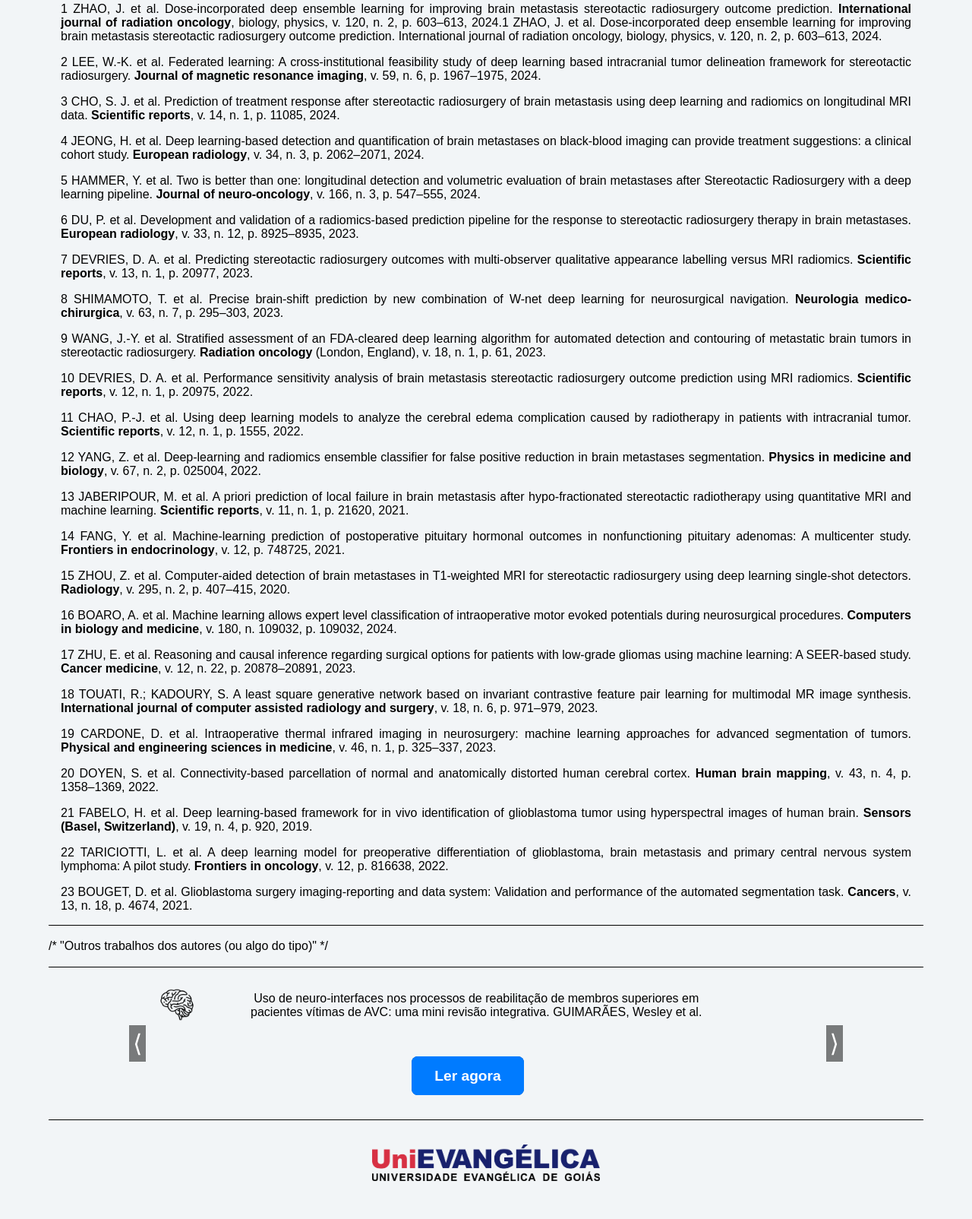
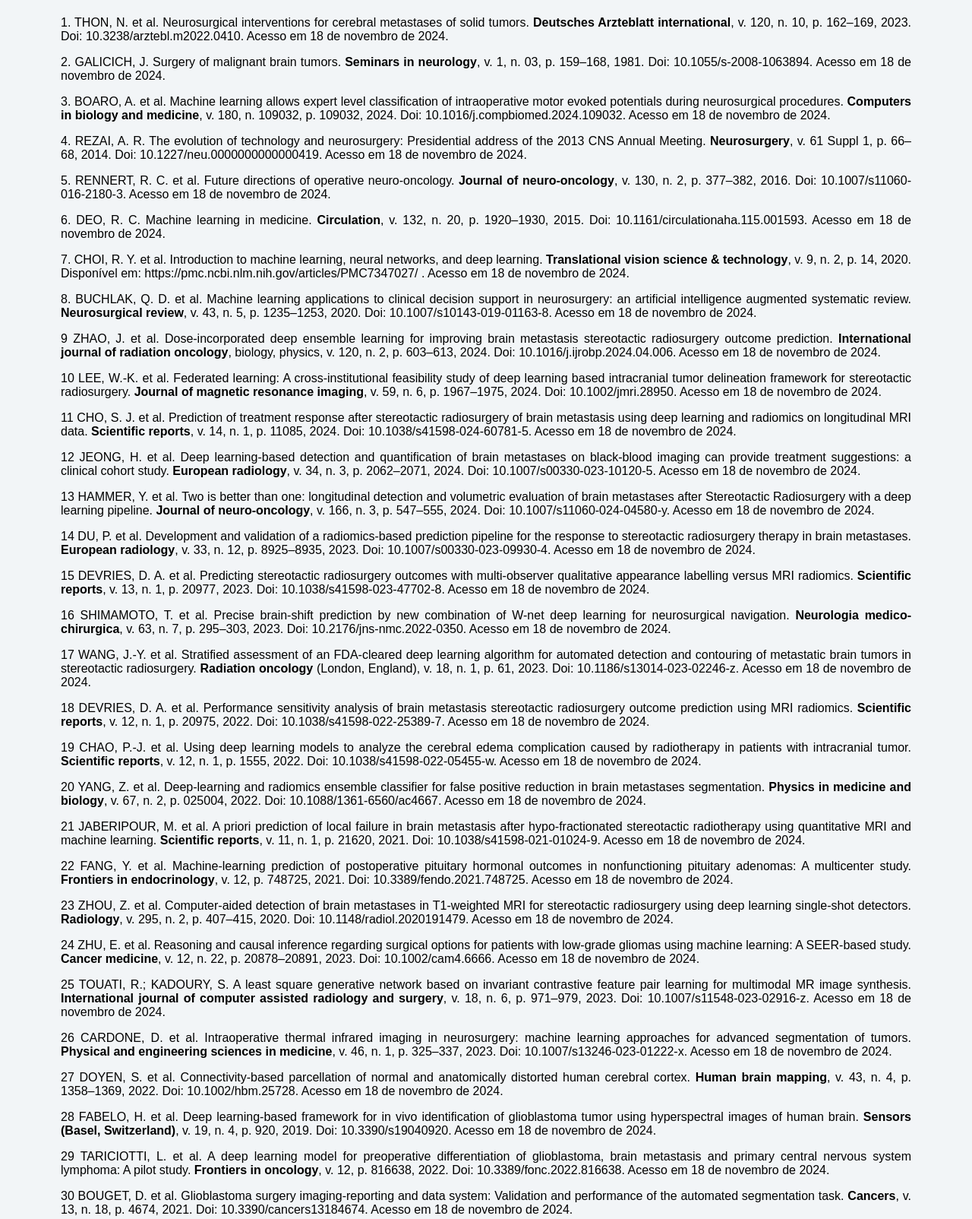
Before and after one commit to WesleyGuimaraes/Referencias_IC01, a plain HTML site: page index.html in a window 1280 px wide. Shown: the part 302-1906 px from the top of the page at 76% size. Drawn offline with Linux system fonts and the light colour scheme.

Commit message:
Update index.html - alteração trabalhos e referêncais

```diff
--- a/index.html
+++ b/index.html
@@ -3,7 +3,7 @@
 <head>
     <meta charset="UTF-8">
     <meta name="viewport" content="width=device-width, initial-scale=1.0">
-    <link rel="shortcut icon" type="imagex/png" href="cerebro (2).png">
+    <link rel="shortcut icon" type="imagex/png" href="imagens/cerebro (2).png">
     <link rel="stylesheet" href="style.css">
     <title>Referências IC-01</title>
 </head>
@@ -17,13 +17,13 @@
             para previsão de desfechos e planejamento cirúrgico – Uma revisão integrativa.</b>
         </h2>
         <h3>
-            <a href="https://orcid.org/0009-0002-7457-4448" class="OrTxt">Wesley Lima Guimarães¹ <img src="orcid.svg" class="OrIcon" alt="OrcidIcon"> ,</a>
-                <a href="https://orcid.org/0009-0005-2918-934X" class="OrTxt">Ana Paula Beirigo Barbosa¹ <img src="orcid.svg" class="OrIcon" alt="OrcidIcon"> ,</a>
-                <a href="https://orcid.org/0009-0001-5303-8251" class="OrTxt">Gerley Adriano Miranda Cruz¹ <img src="orcid.svg" class="OrIcon" alt="OrcidIcon"> ,</a>
-                <a href="#" class="OrTxt">Marcus Kalyel Ferreira  Godoi¹ <img src="orcid.svg" class="OrIcon" alt="OrcidIcon"> ,</a>
-                <a href="https://orcid.org/0009-0008-6889-7498" class="OrTxt">Maria Carolina Mota Mendes¹ <img src="orcid.svg" class="OrIcon" alt="OrcidIcon"> ,</a>
-                <a href="#" class="OrTxt">Salvador Rassi Filho¹ <img src="orcid.svg" class="OrIcon" alt="OrcidIcon"> ,</a>
-                <a href="https://orcid.org/0000-0001-7091-4850" class="OrTxt">Jalsi Tacon Arruda² <img src="orcid.svg" class="OrIcon" alt="OrcidIcon"></a>
+            <a href="https://orcid.org/0009-0002-7457-4448" class="OrTxt">Wesley Lima Guimarães¹ <img src="imagens/orcid.svg" class="OrIcon" alt="OrcidIcon"> ,</a>
+                <a href="https://orcid.org/0009-0005-2918-934X" class="OrTxt">Ana Paula Beirigo Barbosa¹ <img src="imagens/orcid.svg" class="OrIcon" alt="OrcidIcon"> ,</a>
+                <a href="https://orcid.org/0009-0001-5303-8251" class="OrTxt">Gerley Adriano Miranda Cruz¹ <img src="imagens/orcid.svg" class="OrIcon" alt="OrcidIcon"> ,</a>
+                <a href="https://orcid.org/0009-0003-2466-3052" class="OrTxt">Marcus Kalyel Ferreira  Godoi¹ <img src="imagens/orcid.svg" class="OrIcon" alt="OrcidIcon"> ,</a>
+                <a href="https://orcid.org/0009-0008-6889-7498" class="OrTxt">Maria Carolina Mota Mendes¹ <img src="imagens/orcid.svg" class="OrIcon" alt="OrcidIcon"> ,</a>
+                <a href="https://orcid.org/0009-0001-2444-754X" class="OrTxt">Salvador Rassi Filho¹ <img src="imagens/orcid.svg" class="OrIcon" alt="OrcidIcon"> ,</a>
+                <a href="https://orcid.org/0000-0001-7091-4850" class="OrTxt">Jalsi Tacon Arruda² <img src="imagens/orcid.svg" class="OrIcon" alt="OrcidIcon"></a>
                 <br/>    1. Discente do curso de medicina da Universidade Evangélica de Goiás - UniEVANGÉLICA.
                 <br/>    2. Docente do curso de medicina da Universidade Evangélica de Goiás - UniEVANGÉLICA.
         </h3>
@@ -38,140 +38,203 @@
         </h4>
 
         <p>
-            1 ZHAO, J. et al. Dose-incorporated deep ensemble learning for improving brain metastasis stereotactic radiosurgery
-            outcome prediction. <b>International journal of radiation oncology</b>, biology, physics, v. 120, n. 2, p. 603–613, 2024.1 ZHAO,
-            J. et al. Dose-incorporated deep ensemble learning for improving brain metastasis stereotactic radiosurgery outcome
-            prediction. International journal of radiation oncology, biology, physics, v. 120, n. 2, p. 603–613, 2024.
+            1. THON, N. et al. Neurosurgical interventions for cerebral metastases of solid tumors.
+            <b>Deutsches Arzteblatt international</b>, v. 120, n. 10, p. 162–169, 2023. Doi:
+            <a href="https://doi.org/10.3238/arztebl.m2022.0410">10.3238/arztebl.m2022.0410</a>.
+            Acesso em 18 de novembro de 2024.
         </p>
 
         <p>
-            2 LEE, W.-K. et al. Federated learning: A cross-institutional feasibility study of deep learning based intracranial
-            tumor delineation framework for stereotactic radiosurgery. <b>Journal of magnetic resonance imaging</b>, v. 59, n. 6, p.
-            1967–1975, 2024.
+            2. GALICICH, J. Surgery of malignant brain tumors. <b>Seminars in neurology</b>, v. 1, n. 03, p.
+            159–168, 1981. Doi: <a href="https://doi.org/10.1055/s-2008-1063894">10.1055/s-2008-1063894</a>.
+            Acesso em 18 de novembro de 2024.
         </p>
 
         <p>
-            3 CHO, S. J. et al. Prediction of treatment response after stereotactic radiosurgery of brain metastasis using deep
-            learning and radiomics on longitudinal MRI data. <b>Scientific reports</b>, v. 14, n. 1, p. 11085, 2024.
+            3. BOARO, A. et al. Machine learning allows expert level classification of intraoperative motor evoked
+            potentials during neurosurgical procedures. <b>Computers in biology and medicine</b>, v. 180, n. 109032,
+            p. 109032, 2024. Doi: <a href="https://doi.org/10.1016/j.compbiomed.2024.109032">10.1016/j.compbiomed.2024.109032</a>.
+            Acesso em 18 de novembro de 2024.
         </p>
 
         <p>
-            4 JEONG, H. et al. Deep learning-based detection and quantification of brain metastases on black-blood imaging
-            can provide treatment suggestions: a clinical cohort study. <b>European radiology</b>, v. 34, n. 3, p. 2062–2071, 2024.
+            4. REZAI, A. R. The evolution of technology and neurosurgery: Presidential address of the 2013 CNS
+            Annual Meeting. <b>Neurosurgery</b>, v. 61 Suppl 1, p. 66–68, 2014. Doi:
+            <a href="https://doi.org/10.1227/NEU.0000000000000419">10.1227/neu.0000000000000419</a>. Acesso em 18 de novembro de 2024.
         </p>
 
         <p>
-            5 HAMMER, Y. et al. Two is better than one: longitudinal detection and volumetric evaluation of brain metastases
-            after Stereotactic Radiosurgery with a deep learning pipeline. <b>Journal of neuro-oncology</b>, v. 166, n. 3, p. 547–555, 2024.
+            5. RENNERT, R. C. et al. Future directions of operative neuro-oncology. <b>Journal of neuro-oncology</b>, v. 130,
+            n. 2, p. 377–382, 2016. Doi: <a href="https://doi.org/10.1007/s11060-016-2180-3">10.1007/s11060-016-2180-3</a>.
+            Acesso em 18 de novembro de 2024.
         </p>
 
         <p>
-            6 DU, P. et al. Development and validation of a radiomics-based prediction pipeline for the response to stereotactic
-            radiosurgery therapy in brain metastases. <b>European radiology</b>, v. 33, n. 12, p. 8925–8935, 2023.
+            6. DEO, R. C. Machine learning in medicine. <b>Circulation</b>, v. 132, n. 20, p. 1920–1930, 2015. Doi:
+            <a href="https://doi.org/10.1161/circulationaha.115.001593">10.1161/circulationaha.115.001593</a>. Acesso em 18 de novembro de 2024.
         </p>
 
         <p>
-            7 DEVRIES, D. A. et al. Predicting stereotactic radiosurgery outcomes with multi-observer qualitative appearance
-            labelling versus MRI radiomics. <b>Scientific reports</b>, v. 13, n. 1, p. 20977, 2023.
+            7. CHOI, R. Y. et al. Introduction to machine learning, neural networks, and deep learning.
+            <b>Translational vision science & technology</b>, v. 9, n. 2, p. 14, 2020.
+            Disponível em: <a href="https://pmc.ncbi.nlm.nih.gov/articles/PMC7347027/">https://pmc.ncbi.nlm.nih.gov/articles/PMC7347027/
+            </a>. Acesso em 18 de novembro de 2024.
         </p>
 
         <p>
-            8 SHIMAMOTO, T. et al. Precise brain-shift prediction by new combination of W-net deep learning for neurosurgical
-            navigation. <b>Neurologia medico-chirurgica</b>, v. 63, n. 7, p. 295–303, 2023.
+            8. BUCHLAK, Q. D. et al. Machine learning applications to clinical decision support in
+            neurosurgery: an artificial intelligence augmented systematic review. <b>Neurosurgical review</b>,
+            v. 43, n. 5, p. 1235–1253, 2020. Doi: <a href="https://doi.org/10.1007/s10143-019-01163-8">10.1007/s10143-019-01163-8</a>. Acesso em 18 de novembro de 2024.
         </p>
 
         <p>
-            9 WANG, J.-Y. et al. Stratified assessment of an FDA-cleared deep learning algorithm for automated detection and
-            contouring of metastatic brain tumors in stereotactic radiosurgery. <b>Radiation oncology</b> (London, England), v. 18,
-            n. 1, p. 61, 2023.
+            9 ZHAO, J. et al. Dose-incorporated deep ensemble learning for improving brain metastasis stereotactic radiosurgery
+            outcome prediction. <b>International journal of radiation oncology</b>, biology, physics, v. 120, n. 2, p. 603–613, 2024.
+            Doi: <a href="https://doi.org/10.1016/j.ijrobp.2024.04.006">10.1016/j.ijrobp.2024.04.006</a>. Acesso em 18 de novembro de 2024.
         </p>
 
         <p>
-            10 DEVRIES, D. A. et al. Performance sensitivity analysis of brain metastasis stereotactic radiosurgery outcome
-            prediction using MRI radiomics. <b>Scientific reports</b>, v. 12, n. 1, p. 20975, 2022.
+            10 LEE, W.-K. et al. Federated learning: A cross-institutional feasibility study of deep learning based intracranial
+            tumor delineation framework for stereotactic radiosurgery. <b>Journal of magnetic resonance imaging</b>, v. 59, n. 6, p.
+            1967–1975, 2024. Doi:  <a href="https://doi.org/10.1002/jmri.28950">10.1002/jmri.28950</a>. Acesso em 18 de novembro de 2024.
         </p>
 
         <p>
-            11 CHAO, P.-J. et al. Using deep learning models to analyze the cerebral edema complication caused by radiotherapy
-            in patients with intracranial tumor. <b>Scientific reports</b>, v. 12, n. 1, p. 1555, 2022.
+            11 CHO, S. J. et al. Prediction of treatment response after stereotactic radiosurgery of brain metastasis using deep
+            learning and radiomics on longitudinal MRI data. <b>Scientific reports</b>, v. 14, n. 1, p. 11085, 2024.
+            Doi: <a href="https://doi.org/10.1038/s41598-024-60781-5">10.1038/s41598-024-60781-5</a>. Acesso em 18 de novembro de 2024.
         </p>
 
         <p>
-            12 YANG, Z. et al. Deep-learning and radiomics ensemble classifier for false positive reduction in brain
-            metastases segmentation. <b>Physics in medicine and biology</b>, v. 67, n. 2, p. 025004, 2022.
+            12 JEONG, H. et al. Deep learning-based detection and quantification of brain metastases on black-blood imaging
+            can provide treatment suggestions: a clinical cohort study. <b>European radiology</b>, v. 34, n. 3, p. 2062–2071, 2024.
+            Doi: <a href="https://doi.org/10.1007/s00330-023-10120-5">10.1007/s00330-023-10120-5</a>. Acesso em 18 de novembro de 2024.
         </p>
 
         <p>
-            13 JABERIPOUR, M. et al. A priori prediction of local failure in brain metastasis after hypo-fractionated
-            stereotactic radiotherapy using quantitative MRI and machine learning. <b>Scientific reports</b>, v. 11, n. 1, p.
-            21620, 2021.
+            13 HAMMER, Y. et al. Two is better than one: longitudinal detection and volumetric evaluation of brain metastases
+            after Stereotactic Radiosurgery with a deep learning pipeline. <b>Journal of neuro-oncology</b>, v. 166, n. 3, p. 547–555, 2024.
+            Doi: <a href="https://doi.org/10.1007/s11060-024-04580-y">10.1007/s11060-024-04580-y</a>. Acesso em 18 de novembro de 2024.
         </p>
 
         <p>
-            14 FANG, Y. et al. Machine-learning prediction of postoperative pituitary hormonal outcomes in nonfunctioning
+            14 DU, P. et al. Development and validation of a radiomics-based prediction pipeline for the response to stereotactic
+            radiosurgery therapy in brain metastases. <b>European radiology</b>, v. 33, n. 12, p. 8925–8935, 2023.
+            Doi: <a href="https://doi.org/10.1007/s00330-023-09930-4">10.1007/s00330-023-09930-4</a>. Acesso em 18 de novembro de 2024.
+        </p>
+
+        <p>
+            15 DEVRIES, D. A. et al. Predicting stereotactic radiosurgery outcomes with multi-observer qualitative appearance
+            labelling versus MRI radiomics. <b>Scientific reports</b>, v. 13, n. 1, p. 20977, 2023.
+            Doi: <a href="https://doi.org/10.1038/s41598-023-47702-8">10.1038/s41598-023-47702-8</a>. Acesso em 18 de novembro de 2024.
+        </p>
+
+        <p>
+            16 SHIMAMOTO, T. et al. Precise brain-shift prediction by new combination of W-net deep learning for neurosurgical
+            navigation. <b>Neurologia medico-chirurgica</b>, v. 63, n. 7, p. 295–303, 2023.
+            Doi: <a href="https://doi.org/10.2176/jns-nmc.2022-0350">10.2176/jns-nmc.2022-0350</a>. Acesso em 18 de novembro de 2024.
+        </p>
+
+        <p>
+            17 WANG, J.-Y. et al. Stratified assessment of an FDA-cleared deep learning algorithm for automated detection and
+            contouring of metastatic brain tumors in stereotactic radiosurgery. <b>Radiation oncology</b> (London, England), v. 18,
+            n. 1, p. 61, 2023.
+            Doi: <a href="https://doi.org/10.1186/s13014-023-02246-z">10.1186/s13014-023-02246-z</a>. Acesso em 18 de novembro de 2024.
+        </p>
+
+        <p>
+            18 DEVRIES, D. A. et al. Performance sensitivity analysis of brain metastasis stereotactic radiosurgery outcome
+            prediction using MRI radiomics. <b>Scientific reports</b>, v. 12, n. 1, p. 20975, 2022.
+            Doi: <a href="https://doi.org/10.1038/s41598-022-25389-7">10.1038/s41598-022-25389-7</a>. Acesso em 18 de novembro de 2024.
+        </p>
+
+        <p>
+            19 CHAO, P.-J. et al. Using deep learning models to analyze the cerebral edema complication caused by radiotherapy
+            in patients with intracranial tumor. <b>Scientific reports</b>, v. 12, n. 1, p. 1555, 2022.
+            Doi: <a href="https://doi.org/10.1038/s41598-022-05455-w">10.1038/s41598-022-05455-w</a>. Acesso em 18 de novembro de 2024.
+        </p>
+
+        <p>
+            20 YANG, Z. et al. Deep-learning and radiomics ensemble classifier for false positive reduction in brain
+            metastases segmentation. <b>Physics in medicine and biology</b>, v. 67, n. 2, p. 025004, 2022.
+            Doi: <a href="https://doi.org/10.1088/1361-6560/ac4667">10.1088/1361-6560/ac4667</a>. Acesso em 18 de novembro de 2024.
+        </p>
+
+        <p>
+            21 JABERIPOUR, M. et al. A priori prediction of local failure in brain metastasis after hypo-fractionated
+            stereotactic radiotherapy using quantitative MRI and machine learning. <b>Scientific reports</b>, v. 11, n. 1, p.
+            21620, 2021.
+            Doi: <a href="https://doi.org/10.1038/s41598-021-01024-9">10.1038/s41598-021-01024-9</a>. Acesso em 18 de novembro de 2024.
+        </p>
+
+        <p>
+            22 FANG, Y. et al. Machine-learning prediction of postoperative pituitary hormonal outcomes in nonfunctioning
             pituitary adenomas: A multicenter study. <b>Frontiers in endocrinology</b>, v. 12, p. 748725, 2021.
+            Doi: <a href="https://doi.org/10.3389/fendo.2021.748725">10.3389/fendo.2021.748725</a>. Acesso em 18 de novembro de 2024.
         </p>
 
         <P>
-            15 ZHOU, Z. et al. Computer-aided detection of brain metastases in T1-weighted MRI for stereotactic
+            23 ZHOU, Z. et al. Computer-aided detection of brain metastases in T1-weighted MRI for stereotactic
             radiosurgery using deep learning single-shot detectors. <b>Radiology</b>, v. 295, n. 2, p. 407–415, 2020.
+            Doi: <a href="https://doi.org/10.1148/radiol.2020191479">10.1148/radiol.2020191479</a>. Acesso em 18 de novembro de 2024.
         </P>
 
         <p>
-            16 BOARO, A. et al. Machine learning allows expert level classification of intraoperative motor evoked
-            potentials during neurosurgical procedures. <b>Computers in biology and medicine</b>, v. 180, n. 109032, p.
-            109032, 2024.
+            24 ZHU, E. et al. Reasoning and causal inference regarding surgical options for patients with low-grade
+            gliomas using machine learning: A SEER-based study. <b>Cancer medicine</b>, v. 12, n. 22, p. 20878–20891, 2023.
+            Doi: <a href="https://doi.org/10.1002/cam4.6666">10.1002/cam4.6666</a>. Acesso em 18 de novembro de 2024.
         </p>
 
         <p>
-            17 ZHU, E. et al. Reasoning and causal inference regarding surgical options for patients with low-grade
-            gliomas using machine learning: A SEER-based study. <b>Cancer medicine</b>, v. 12, n. 22, p. 20878–20891, 2023.
+            25 TOUATI, R.; KADOURY, S. A least square generative network based on invariant contrastive feature pair
+            learning for multimodal MR image synthesis. <b>International journal of computer assisted radiology and
+            surgery</b>, v. 18, n. 6, p. 971–979, 2023.
+            Doi: <a href="https://doi.org/10.1007/s11548-023-02916-z">10.1007/s11548-023-02916-z</a>. Acesso em 18 de novembro de 2024.
         </p>
 
         <p>
-            18 TOUATI, R.; KADOURY, S. A least square generative network based on invariant contrastive feature pair
-            learning for multimodal MR image synthesis. <b>International journal of computer assisted radiology and
-                surgery</b>, v. 18, n. 6, p. 971–979, 2023.
+            26 CARDONE, D. et al. Intraoperative thermal infrared imaging in neurosurgery: machine learning
+            approaches for advanced segmentation of tumors. <b>Physical and engineering sciences in medicine</b>, v.
+            46, n. 1, p. 325–337, 2023.
+            Doi: <a href="https://doi.org/10.1007/s13246-023-01222-x">10.1007/s13246-023-01222-x</a>. Acesso em 18 de novembro de 2024.
         </p>
 
         <p>
-            19 CARDONE, D. et al. Intraoperative thermal infrared imaging in neurosurgery: machine learning
-            approaches for advanced segmentation of tumors. <b>Physical and engineering sciences in medicine</b>, v.
-            46, n. 1, p. 325–337, 2023.
+            27 DOYEN, S. et al. Connectivity-based parcellation of normal and anatomically distorted human cerebral
+            cortex. <b>Human brain mapping</b>, v. 43, n. 4, p. 1358–1369, 2022.
+            Doi: <a href="https://doi.org/10.1002/hbm.25728">10.1002/hbm.25728</a>. Acesso em 18 de novembro de 2024.
         </p>
 
         <p>
-            20 DOYEN, S. et al. Connectivity-based parcellation of normal and anatomically distorted human cerebral
-            cortex. <b>Human brain mapping</b>, v. 43, n. 4, p. 1358–1369, 2022.
+            28 FABELO, H. et al. Deep learning-based framework for in vivo identification of glioblastoma tumor using
+            hyperspectral images of human brain. <b>Sensors (Basel, Switzerland)</b>, v. 19, n. 4, p. 920, 2019.
+            Doi: <a href="https://doi.org/10.3390/s19040920">10.3390/s19040920</a>. Acesso em 18 de novembro de 2024.
         </p>
 
         <p>
-            21 FABELO, H. et al. Deep learning-based framework for in vivo identification of glioblastoma tumor using
-            hyperspectral images of human brain. <b>Sensors (Basel, Switzerland)</b>, v. 19, n. 4, p. 920, 2019.
+            29 TARICIOTTI, L. et al. A deep learning model for preoperative differentiation of glioblastoma, brain
+            metastasis and primary central nervous system lymphoma: A pilot study. <b>Frontiers in oncology</b>, v. 12, p.
+            816638, 2022.
+            Doi: <a href="https://doi.org/10.3389/fonc.2022.816638">10.3389/fonc.2022.816638</a>. Acesso em 18 de novembro de 2024.
         </p>
 
         <p>
-            22 TARICIOTTI, L. et al. A deep learning model for preoperative differentiation of glioblastoma, brain
-            metastasis and primary central nervous system lymphoma: A pilot study. <b>Frontiers in oncology</b>, v. 12, p.
-            816638, 2022.
-        </p>
-
-        <p>
-            23 BOUGET, D. et al. Glioblastoma surgery imaging-reporting and data system: Validation and performance
+            30 BOUGET, D. et al. Glioblastoma surgery imaging-reporting and data system: Validation and performance
             of the automated segmentation task. <b>Cancers</b>, v. 13, n. 18, p. 4674, 2021.
+            Doi: <a href="https://doi.org/10.3390/cancers13184674">10.3390/cancers13184674</a>. Acesso em 18 de novembro de 2024.
         </p>
     </main>
 
     <hr />
     <br />
-    /* "Outros trabalhos dos autores (ou algo do tipo)" */
+    &nbsp; &nbsp; Outros trabalhos dos autores:
     <br /><br />
-    <hr />
+
 
     <div class="carousel-container">
         <div class="carousel">
             <div class="carousel-item">
-                <img src="cerebro (1).png" alt="icone cerebro" class="icone_trabalho">
+                <img src="imagens/cerebro (1).png" alt="icone cerebro" class="icone_trabalho">
                 <div class="bloquinho">
                     Uso de neuro-interfaces nos processos de reabilitação
                     de membros superiores em pacientes vítimas de AVC: uma mini revisão integrativa.
@@ -187,11 +250,11 @@
                 </div>
             </div>
             <div class="carousel-item">
-                <img src="cerebro (1).png" alt="icone cerebro" class="icone_trabalho">
+                <img src="coracao.png" alt="icone coração" class="icone_trabalho">
                 <div class="bloquinho">
-                    Uso de neuro-interfaces nos processos de reabilitação
-                    de membros superiores em pacientes vítimas de AVC: uma mini revisão integrativa.
-                    GUIMARÃES, Wesley et al.
+                    Impacto da pandemia de SARS-COV-2 em cirurgias de
+                    revascularização e correlações hospitalares em Goiás.
+                    BARBOSA, Ana Paula B. et al.
                 </div>
 
                 <!-- <div class="resumo">
@@ -199,33 +262,14 @@
                 </div> -->
 
                 <div class="LerAgora">
-                    <a href="https://periodicos.unievangelica.edu.br/index.php/educacaoemsaude/article/view/7436/5185">Ler agora</a>
+                    <a href="https://doi.org/10.29327/1362982.1-5">Ler agora</a>
                 </div>
             </div>
-
             <div class="carousel-item">
-                <img src="cerebro (1).png" alt="icone cerebro" class="icone_trabalho">
+                <img src="intestino.png" alt="icone intestino" class="icone_trabalho">
                 <div class="bloquinho">
-                    Uso de neuro-interfaces nos processos de reabilitação
-                    de membros superiores em pacientes vítimas de AVC: uma mini revisão integrativa.
-                    GUIMARÃES, Wesley et al.
-                </div>
-
-                <!-- <div class="resumo">
-                    neuro- interfaces podem influenciar o processo de reabilitação em pacientes com disfunções motoras
-                </div> -->
-
-                <div class="LerAgora">
-                    <a href="https://periodicos.unievangelica.edu.br/index.php/educacaoemsaude/article/view/7436/5185">Ler agora</a>
-                </div>
-            </div>
-
-            <div class="carousel-item">
-                <img src="cerebro (1).png" alt="icone cerebro" class="icone_trabalho">
-                <div class="bloquinho">
-                    Uso de neuro-interfaces nos processos de reabilitação
-                    de membros superiores em pacientes vítimas de AVC: uma mini revisão integrativa.
-                    GUIMARÃES, Wesley et al.
+                    Avaliação da prevalência de cólera em dados hospitalares: Um estudo comparativo entre 2021 e 2022.
+                    MIRANDA CRUZ, Gerley; PIKHARDT MARTINS, Samuel; BARBOSA, Ana & SIMÕES, Angélica.
                 </div>
 
                 <!-- <div class="resumo">
@@ -250,7 +294,7 @@
 
     <footer>
         <a href="https://www4.unievangelica.edu.br/"><img
-            src="thumbnail_logo_uni_cor_3x_330beb7d1d.png"
+            src="imagens/thumbnail_logo_uni_cor_3x_330beb7d1d.png"
             alt="Logo UniEVANGÉLICA" class="logoUni"></a>
     </footer>
 </body>
```
